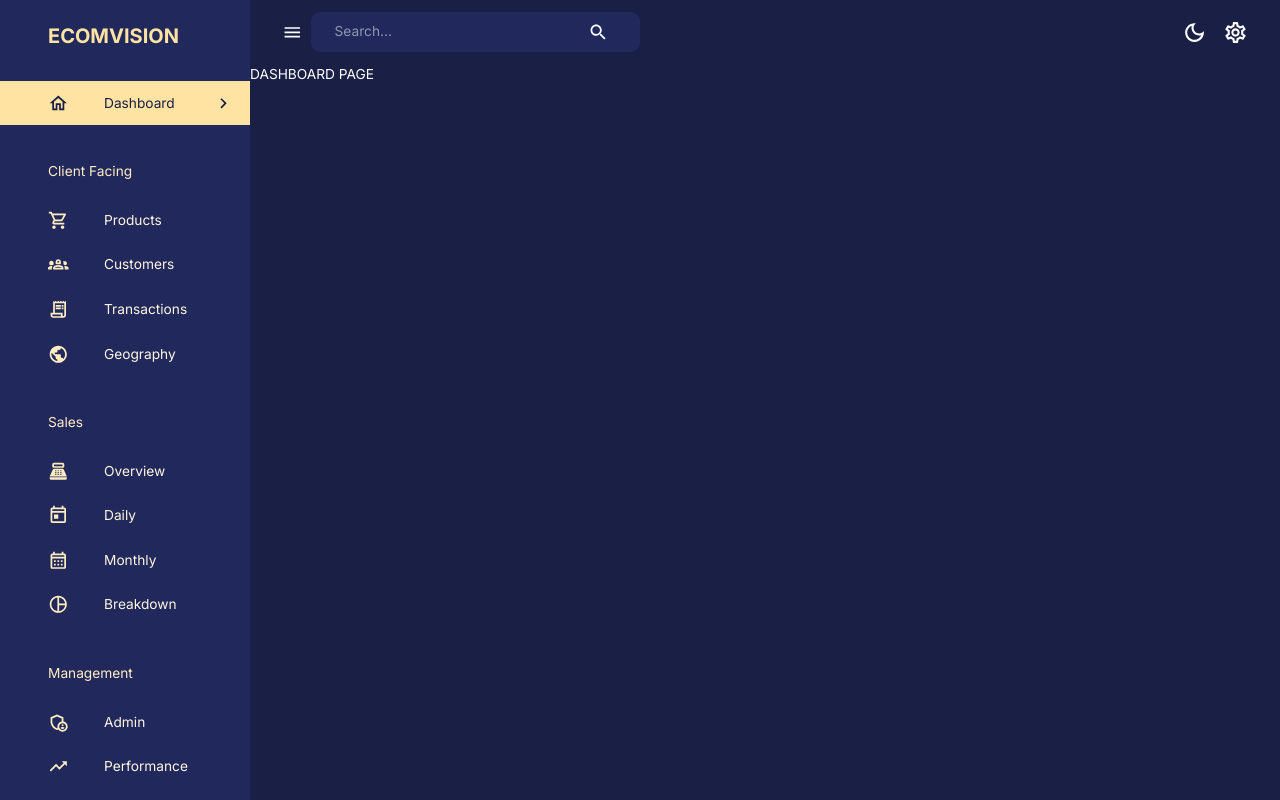
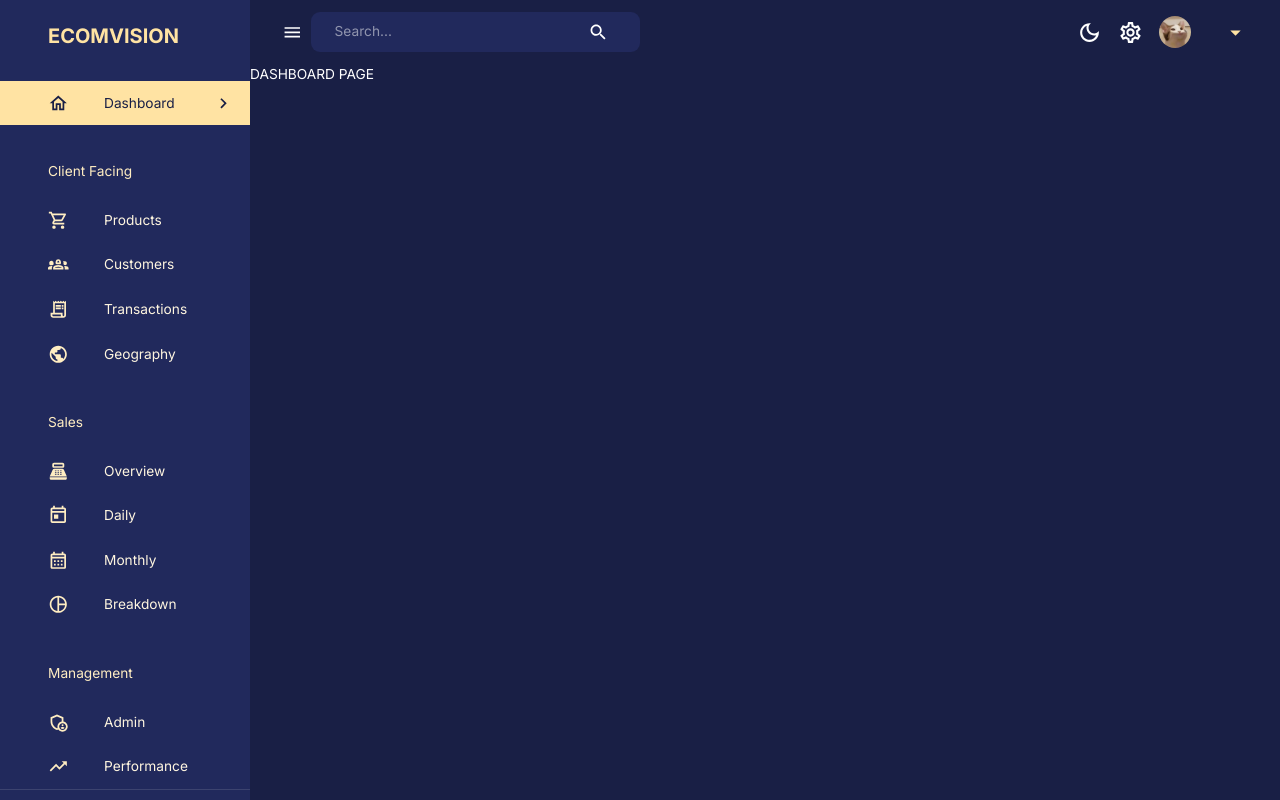
Before and after one commit to bongster91/admin-dashboard, a React (Create React App) app in the folder frontend/: page /dashboard in a window 1280 px wide. Built offline with nearby package versions, Linux system fonts and the light colour scheme; no server answers.

Commit message:
passed user data to navbar and sidebar

```diff
--- a/frontend/src/components/Navbar.jsx
+++ b/frontend/src/components/Navbar.jsx
@@ -27,11 +27,18 @@
 import profileImage from 'assets/popcat-meme.jpeg';
 
 const Navbar = ({
+    user,
     isSidebarOpen,
     setIsSidebarOpen,
 }) => {
     const dispatch = useDispatch();
     const theme = useTheme();
+    const [ anchorEl, setAnchorEl ] = useState(null);
+    const isOpen = Boolean(anchorEl);
+
+    const handleClick = (event) => setAnchorEl(event.currentTarget);
+    const handleClose = () => setAnchorEl(null);
+
 
     return(
         <AppBar
@@ -71,9 +78,62 @@
                             <LightModeOutlined sx={{ fontSize: '25px' }} />
                         )}
                     </IconButton>
+
                     <IconButton>
                         <SettingsOutlined sx={{ fontSize: '25px'}} />
                     </IconButton>
+
+                    <FlexBetween>
+                        <Button
+                            onClick={handleClick}
+                            sx={{
+                                display: 'flex',
+                                justifyContent: 'space-between',
+                                alignItems: 'center',
+                                textTransform: 'none',
+                                gap: '1rem'
+                            }}
+                        >
+                            <Box
+                                component='img'
+                                alt='profile'
+                                src={profileImage}
+                                height='32px'
+                                width='32px'
+                                borderRadius='50%'
+                                sx={{ objectFit: 'cover' }}
+                            />
+                            <Box textAlign='left'>
+                                <Typography
+                                    fontWeight='bold'
+                                    fontSize='0.85rem'
+                                    sx={{ color: theme.palette.secondary[100] }}
+                                >
+                                    {user.name}
+                                </Typography>
+                                <Typography
+                                    fontSize='0.75rem'
+                                    sx={{ color: theme.palette.secondary[200] }}
+                                >
+                                    {user.occupation}
+                                </Typography>
+                            </Box>
+                            <ArrowDropDownOutlined
+                                sx={{
+                                    color: theme.palette.secondary[300],
+                                    fontSize: '25px'
+                                }}
+                            />
+                        </Button>
+                        <Menu
+                            anchorEl={anchorEl}
+                            open={isOpen}
+                            onClose={handleClose}
+                            anchorOrigin={{ vertical: 'bottom', horizontal: 'center'}}
+                        >
+                            <MenuItem onClick={handleClose}>Log Out</MenuItem>
+                        </Menu>
+                    </FlexBetween>
                 </FlexBetween>
 
             </Toolbar>
--- a/frontend/src/components/Sidebar.jsx
+++ b/frontend/src/components/Sidebar.jsx
@@ -94,6 +94,7 @@
 ];
 
 const Sidebar = ({
+    user,
     drawerWidth,
     isSidebarOpen,
     setIsSidebarOpen,
@@ -193,6 +194,46 @@
                         }) }
 
                     </Box>
+
+                    <Box position='abosolute' bottom='2rem'>
+                        <Divider />
+                        <FlexBetween textTransform='none' gap='1rem' m='1.5rem 2rem 0 3rem'>
+                            <Box
+                                component='img'
+                                alt='profile'
+                                src={profileImage}
+                                height='40px'
+                                width='40px'
+                                borderRadius='50%'
+                                sx={{ objectFit: 'cover' }}
+                            />
+                                <Box textAlign='left'>
+                                    <Typography
+                                        fontWeight='bold'
+                                        fontSize='0.9rem'
+                                        sx={{
+                                            color: theme.palette.secondary[100]
+                                        }}
+                                    >
+                                        {user.name}
+                                    </Typography>
+                                    <Typography
+                                        fontSize='0.8rem'
+                                        sx={{
+                                            color: theme.palette.secondary[200]
+                                        }}
+                                    >
+                                        {user.occupation}
+                                    </Typography>
+                                </Box>
+                                <SettingsOutlined
+                                    sx={{
+                                        color: theme.palette.secondary[300],
+                                        fontSize: '25px'
+                                    }}
+                                />
+                        </FlexBetween>
+                    </Box>
                 </Drawer>
             )}
         </Box>
```
